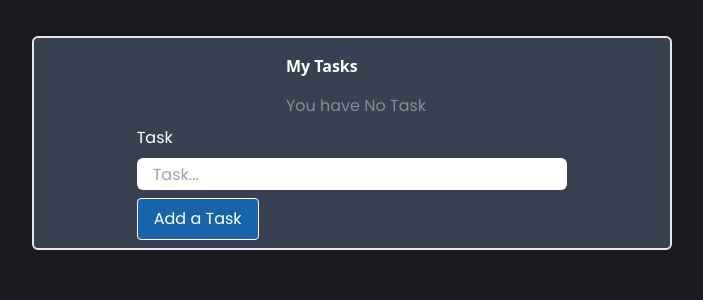
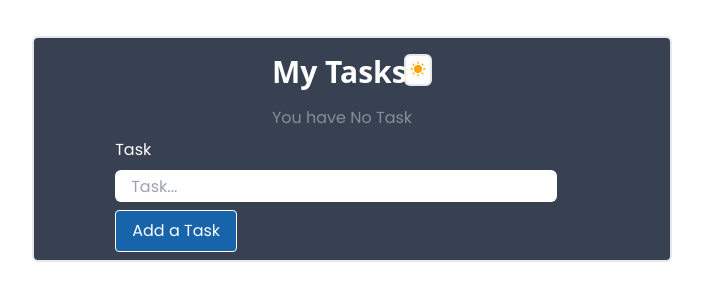
Before and after one commit to AmitPaswan18/Todo-App, a React (Vite) app: page / in a window 1280 px wide. Shown: the top 300 px of the page, without its empty margins (288-991 px from the left). Built offline with nearby package versions, Linux system fonts and the light colour scheme.

Commit message:
cancel functionality added for edit section &dark mode added

```diff
--- a/package.json
+++ b/package.json
@@ -13,7 +13,8 @@
     "react": "^18.2.0",
     "react-dom": "^18.2.0",
     "react-icons": "^4.12.0",
-    "react-scroll": "^1.9.0"
+    "react-scroll": "^1.9.0",
+    "react-toggle": "^4.1.3"
   },
   "devDependencies": {
     "@types/react": "^18.2.43",
@@ -25,6 +26,7 @@
     "eslint-plugin-react-hooks": "^4.6.0",
     "eslint-plugin-react-refresh": "^0.4.5",
     "postcss": "^8.4.32",
+    "react-responsive": "^9.0.2",
     "tailwindcss": "^3.3.7",
     "vite": "^5.0.8"
   }
--- a/src/components/TodoItems.jsx
+++ b/src/components/TodoItems.jsx
@@ -1,5 +1,7 @@
-import { useState, useEffect } from "react";
+import { useState, useEffect, useRef } from "react";
 import { RiDeleteBin5Fill, RiEditBoxLine } from "react-icons/ri";
+import ToogleBar from "./common/ToogleBar";
+import {} from "react-icons/ri";
 import Button from "./common/button";
 import InputButton from "./common/InputButton";
 const TodoItems = () => {
@@ -7,6 +9,8 @@ const TodoItems = () => {
   const [todo, setTodo] = useState([]);
   const [isinputValid, setInputValid] = useState(false);
   const [editIndex, setEditIndex] = useState(null);
+  const editRef = useRef(null);
+
   function formValidation() {
     if (title.trim() === "") {
       console.log(title.trim());
@@ -78,6 +82,17 @@ const TodoItems = () => {
 
   useEffect(() => {
     loadTasks();
+    const handleClickOutside = (event) => {
+      if (editRef.current && !editRef.current.contains(event.target)) {
+        cancelEdit();
+      }
+    };
+
+    document.addEventListener("click", handleClickOutside);
+
+    return () => {
+      document.removeEventListener("click", handleClickOutside);
+    };
   }, []);
 
   return (
@@ -89,7 +104,7 @@ const TodoItems = () => {
           {todo.length === 0 ? (
             <>
               <div className=" flex flex-col md:flex-col justify-evenly md:w-full md:z-10 lg:w-1/3 text-white lg:ml-10  lg:h-3/6 sm:h-1/2 ">
-                <div className="font-sans font-extrabold text-4xl md:text-base  my-2">
+                <div className="font-sans lg:font-extrabold  lg:text-3xl text-sm font-bold my-2">
                   My Tasks
                 </div>
                 <div className=" text-md text-slate-500 opacity-40 py-2 ">
@@ -110,7 +125,9 @@ const TodoItems = () => {
               )}
               {todo.map((item, index) => (
                 <div className=" max-h-screen text-white" key={index}>
-                  <div className="flex max-h-fit max-w-fit my-2 bg-slates w-full  border-2 border-gray-500 rounded-md justify-between py-1 px-1">
+                  <div
+                    ref={editIndex === index ? editRef : null}
+                    className="flex max-h-fit max-w-fit my-2 bg-slates w-full  border-2 border-gray-500 rounded-md justify-between py-1 px-1">
                     {editIndex === index ? (
                       <>
                         <div className="flex flex-col">
@@ -167,13 +184,14 @@ const TodoItems = () => {
               ))}
             </div>
           )}
+          <ToogleBar />
         </div>
         <div className=" max-h-fit flex  w-10/12 justify-center ">
           <form
-            className="w-full max-w-fit lg:w-10/12"
+            className="w-full max-w-fit lg:w-11/12"
             name="todoform"
             onSubmit={handleSubmit}>
-            <div className="text-white ">
+            <div className="text-white mr-8">
               {" "}
               <div className="flex flex-col w-full">
                 <div>Task</div>
--- /dev/null
+++ b/src/components/common/ToogleBar.jsx
@@ -0,0 +1,25 @@
+import { useState, useEffect } from "react";
+import { RiMoonClearFill, RiSunFill } from "react-icons/ri";
+
+const ToogleBar = () => {
+  const [isDark, setDark] = useState(false);
+
+  useEffect(() => {
+    document.body.style.backgroundColor = isDark ? "#1a1b1e" : "white";
+  }, [isDark]);
+
+  function handletoggleCick() {
+    setDark(!isDark);
+  }
+
+  return (
+    <div className="relative border-2 max-h-8 p-1 rounded-md bg-white lg:left-1/10 md:right-10 right-4 top-2 ">
+      <button  onClick={handletoggleCick}>
+        {" "}
+        {isDark ? <RiMoonClearFill color="skyblue" /> : <RiSunFill  color="orange"/>}
+      </button>
+    </div>
+  );
+};
+
+export default ToogleBar;
```
Also changed, not shown: 1 other file (tests, documents, lock files or other folders).
